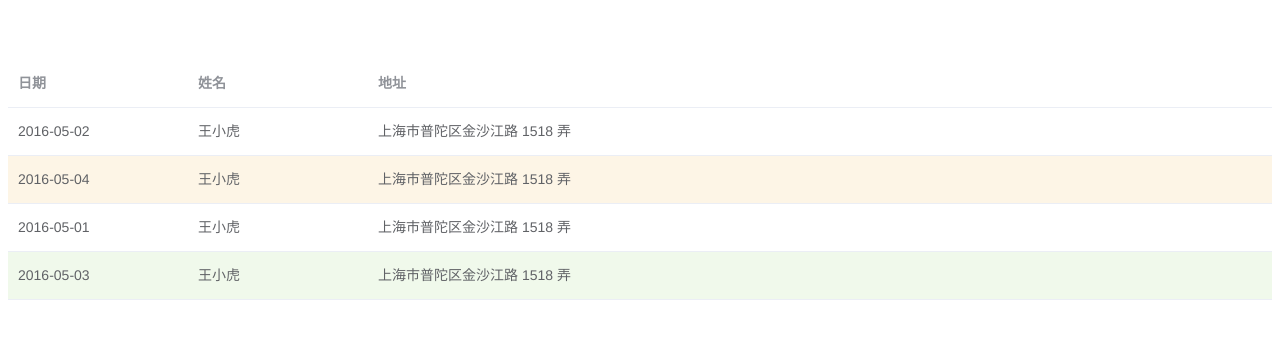
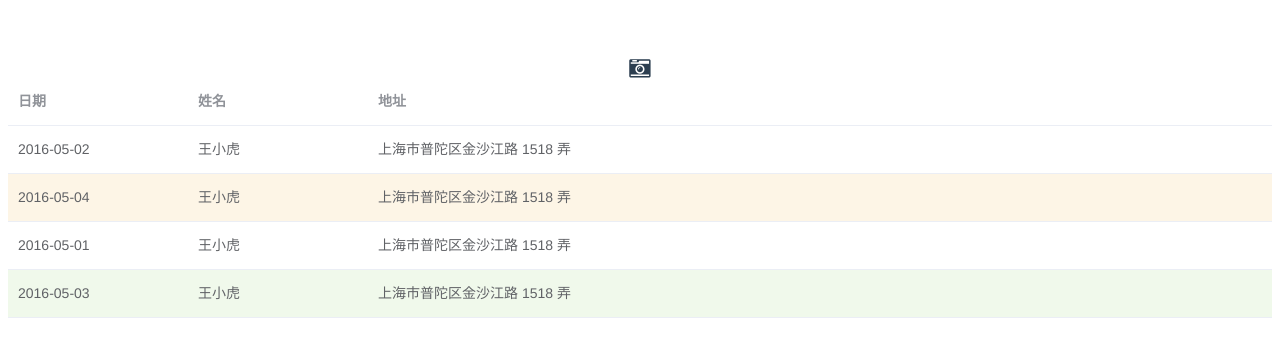
Before and after one commit to A686A/vue2D686, a Vue app: page /#/ in a window 1280 px wide. Shown: the top 356 px of the page. Built offline with nearby package versions, Linux system fonts and the light colour scheme; no server answers.

Commit message:
20240501_version_0.0.2_axios_add

```diff
--- a/package.json
+++ b/package.json
@@ -10,7 +10,9 @@
     "build": "node build/build.js"
   },
   "dependencies": {
+    "axios": "^1.5.0",
     "element-ui": "^2.15.14",
+    "font-awesome": "^4.7.0",
     "vue": "^2.5.2",
     "vue-router": "^3.0.1"
   },
--- a/src/App.vue
+++ b/src/App.vue
@@ -5,11 +5,17 @@
 </template>
 
 <script>
+import axios from 'axios';
 import Demo from './components/Demo.vue'
 export default {
   name: 'App',
   components :{
    Demo
+  },
+  created:function(){
+    axios.get("http://localhost:8080/user3").then(function(response){
+
+    })
   }
 }
 </script>
--- a/src/components/Demo.vue
+++ b/src/components/Demo.vue
@@ -1,4 +1,6 @@
 <template>
+  <div>
+    <i class="fa fa-camera-retro fa-lg"></i>
     <el-table
       :data="tableData"
       style="width: 100%"
@@ -18,6 +20,7 @@
         label="地址">
       </el-table-column>
     </el-table>
+  </div>
   </template>
 
   <style>
@@ -62,6 +65,9 @@
             address: '上海市普陀区金沙江路 1518 弄'
           }]
         }
+      },
+      created:function(){
+        console.log("Demo create success")
       }
     }
   </script>
--- a/src/main.js
+++ b/src/main.js
@@ -4,6 +4,7 @@ import Vue from 'vue'
 import App from './App'
 import ElementUI from 'element-ui';
 import 'element-ui/lib/theme-chalk/index.css';
+import 'font-awesome/css/font-awesome.min.css'
 import router from './router'
 
 Vue.config.productionTip = false
```
Also changed, not shown: 2 other files (tests, documents, lock files or other folders).
